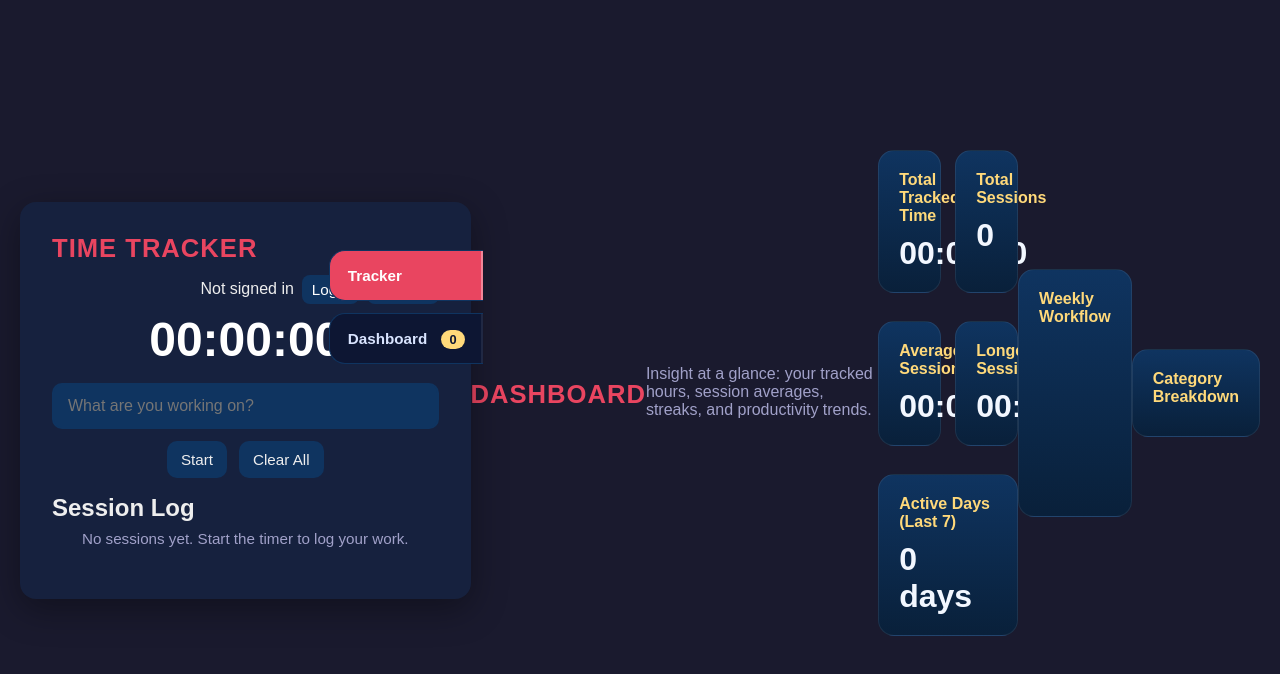
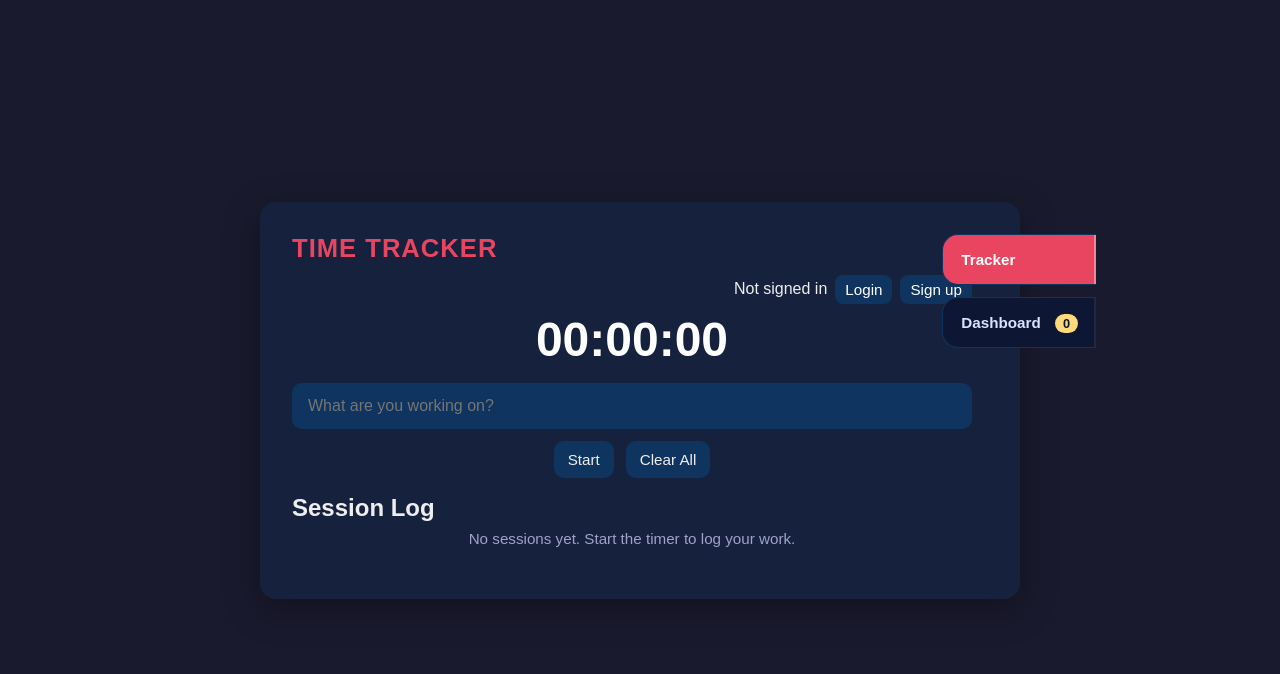
Before and after one commit to arctic-byte-as/ssolseth, a plain HTML site: page index.html in a window 1280 px wide. Drawn offline with Linux system fonts and the light colour scheme.

Commit message:
Remove duplicate dashboard markup and place tab rail outside the container

```diff
--- a/index.html
+++ b/index.html
@@ -9,8 +9,8 @@
       body { font-family: Arial, sans-serif; background-color: #1a1a2e; color: #eee; min-height: 100vh; display: flex; justify-content: center; align-items: center; padding: 20px; }
       .app-shell { display: flex; justify-content: center; width: 100%; }
       .panel-wrapper { position: relative; display: flex; width: 100%; max-width: 760px; }
-      .container { position: relative; background-color: #16213e; border-radius: 16px; padding: 32px; width: 100%; box-shadow: 0 10px 35px rgba(0,0,0,0.35); }
-      .side-tabs { position: absolute; right: -12px; top: 48px; display: flex; flex-direction: column; gap: 6px; }
+      .container { position: relative; background-color: #16213e; border-radius: 16px; padding: 32px 48px 32px 32px; width: 100%; box-shadow: 0 10px 35px rgba(0,0,0,0.35); }
+      .side-tabs { position: absolute; right: -76px; top: 32px; display: flex; flex-direction: column; gap: 6px; }
       .tracker-panel, .dashboard-panel { width: 100%; }
       .tab-button { padding: 16px 18px; min-width: 150px; border-radius: 16px 0 0 16px; border: 1px solid #0f3460; border-right: none; background: #0d1633; color: #d9e4ff; cursor: pointer; text-align: left; font-weight: 700; margin-bottom: 6px; box-shadow: inset -2px 0 0 rgba(255,255,255,0.08); }
       .tab-button.active { background: #e94560; color: #fff; box-shadow: inset -2px 0 0 rgba(255,255,255,0.35); }
@@ -138,39 +138,6 @@
           <button class="tab-button active" id="tabTracker">Tracker</button>
           <button class="tab-button" id="tabDashboard">Dashboard <span id="dashboardBadge" class="tab-badge">0</span></button>
         </aside>
-      </div>
-    </div>
-      <h1>Dashboard</h1>
-      <p class="dashboard-note">Insight at a glance: your tracked hours, session averages, streaks, and productivity trends.</p>
-      <div class="dashboard-grid">
-        <div class="dashboard-card">
-          <h3>Total Tracked Time</h3>
-          <p id="totalTime">00:00:00</p>
-        </div>
-        <div class="dashboard-card">
-          <h3>Total Sessions</h3>
-          <p id="totalSessions">0</p>
-        </div>
-        <div class="dashboard-card">
-          <h3>Average Session</h3>
-          <p id="avgSession">00:00:00</p>
-        </div>
-        <div class="dashboard-card">
-          <h3>Longest Session</h3>
-          <p id="longestSession">00:00:00</p>
-        </div>
-        <div class="dashboard-card" style="grid-column: span 2;">
-          <h3>Active Days (Last 7)</h3>
-          <p id="activeDays">0 days</p>
-        </div>
-      </div>
-      <div class="dashboard-card" style="grid-column: span 2;">
-        <h3>Weekly Workflow</h3>
-        <div id="weeklyChart" class="dashboard-chart"></div>
-      </div>
-      <div class="dashboard-card" style="grid-column: span 2;">
-        <h3>Category Breakdown</h3>
-        <div id="categoryBreakdown" class="category-list"></div>
       </div>
     </div>
 
```
